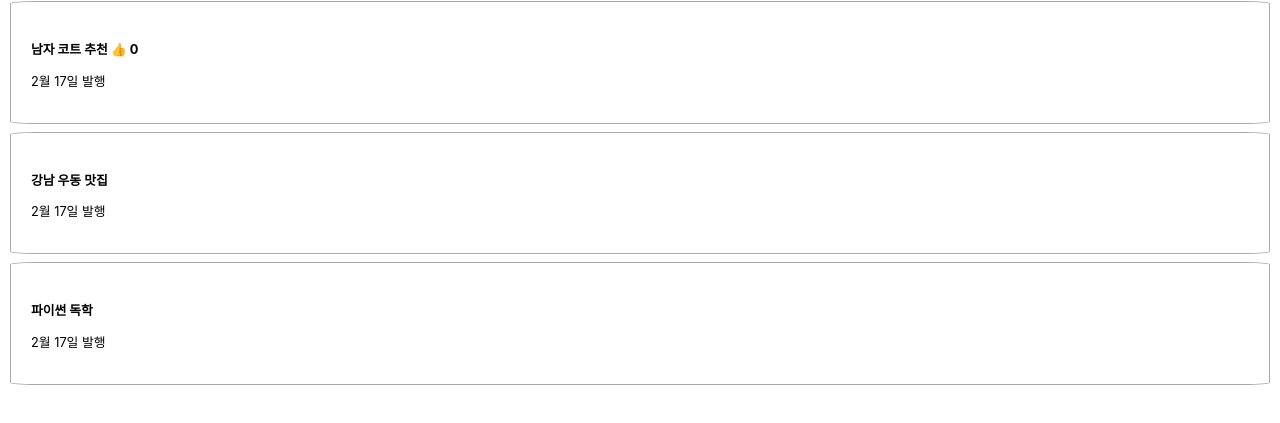
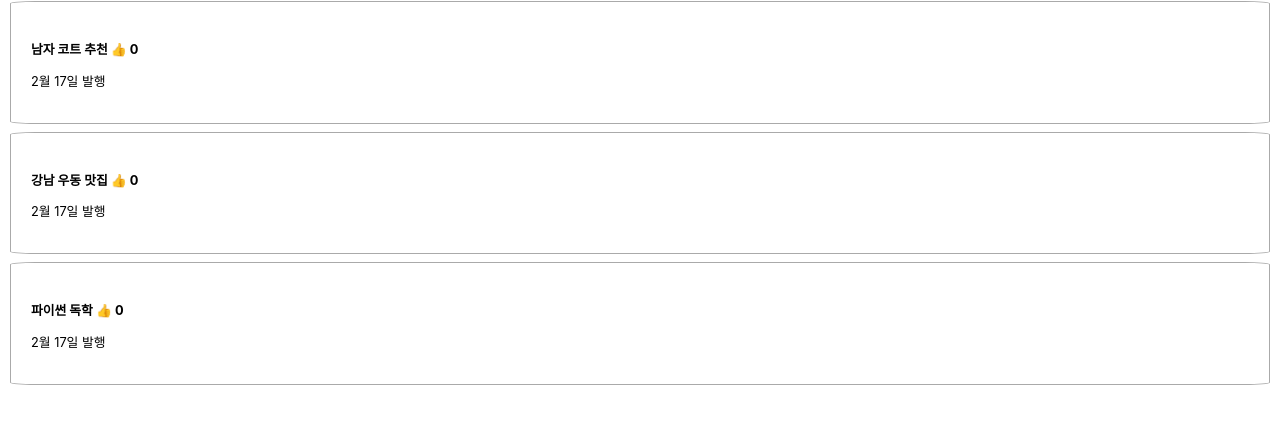
Before and after one commit to clara-shin/react-mini-blog, a React (Create React App) app: page / in a window 1280 px wide. Shown: the part 143-566 px from the top of the page. Built offline with nearby package versions, Linux system fonts and the light colour scheme.

Commit message:
re-create lists with map function & done for each likes button increasing by click

```diff
--- a/src/App.css
+++ b/src/App.css
@@ -33,6 +33,9 @@
 .list h4 {
     margin-bottom: 5px;
 }
+.btn_likes {
+    cursor: pointer;
+}
 @media (prefers-reduced-motion: no-preference) {
     .App-logo {
         animation: App-logo-spin infinite 20s linear;
--- a/src/App.js
+++ b/src/App.js
@@ -7,8 +7,17 @@ function App() {
     // useState(보관할 자료)
     // let [작명, 작명]
     let [title, setTitle] = useState(['남자 코트 추천', '강남 우동 맛집', '파이썬 독학'])
-    let [like, changeLike] = useState(0)
+    let [like, changeLike] = useState([0, 0, 0]) //좋아요버튼
     let [modal, setModal] = useState(false) //닫힌상태
+    /*
+    [1, 2, 3].map((a) => {
+            return '123123123'
+        })
+        // ["123123123", "123123123", "123123123"]
+        // array 자료 갯수만큼 함수안의 코드 실행
+        // 함수 파라미터는 array안에 있던 자료이다.
+        // return 에 뭐 적으면 array 로 담아줌
+    */
     return (
         <div className='App'>
             <div className='black-nav'>
@@ -31,64 +40,43 @@ function App() {
             <button
                 onClick={() => {
                     let copy = [...title]
-                    // copy.sort((a, b) => {
-                    //     if (a < b) return -1
-                    //     if (a > b) return 1
-                    //     if (a == b) return 0
-                    // })
-                    copy.sort() // 숫자,영문,한글 모두 오름차순(by defualt)/작은값부터 큰값으로 나열
+                    copy.sort() // 오름차순(by defualt), 작은값 >> 큰값으로 나열
                     setTitle(copy)
                 }}
             >
                 가나다 정렬
             </button>
-            <div className='list'>
-                <h4>
-                    {title[0]}
+            {title.map((list, i) => {
+                return (
+                    <div className='list' key={i}>
+                        <h4
+                        // onClick={() => {
+                        //     if (modal == false) {
+                        //         setModal(true)
+                        //     }
+                        //     if (modal == true) {
+                        //         setModal(false)
+                        //     }
+                        // }}
+                        >
+                            {title[i]}
                             <span
+                                className='btn_likes'
                                 onClick={() => {
-                            // onClick={} 안에는 꼭 변경함수로 state변경할 것 ✅
-                            // state 변경하는 법(등호로 변경금지)
-                            // state변경함수(새로운state)
-                            changeLike(like + 1)
+                                    let copy = [...like]
+                                    copy[i] = copy[i] + 1
+                                    changeLike(copy)
                                 }}
                             >
                                 {' '}
                                 👍{' '}
                             </span>
-                    <strong>{like}</strong>
+                            <strong>{like[i]}</strong>
                         </h4>
                         <p>2월 17일 발행</p>
                     </div>
-            <div className='list'>
-                <h4>{title[1]}</h4>
-                <p>2월 17일 발행</p>
-            </div>
-            <div className='list'>
-                <h4
-                    onClick={() => {
-                        if (modal == false) {
-                            setModal(true)
-                        }
-                        if (modal == true) {
-                            setModal(false)
-                        }
-                        // 아니면,
-                        // setModal(!modal)
-                        // 위는 값을 반대로 바꿔준다
-                    }}
-
-                    /*
-                        동적 UI 만드는 스텝 ✅
-                        1. html, css 디자인 완성
-                        2. UI 현재상태를 state로 저장
-                        3. state에 따라 UI가 어떻게 보일지 작성
-                    */
-                >
-                    {title[2]}
-                </h4>
-                <p>2월 17일 발행</p>
-            </div>
+                )
+            })}
             {
                 //html 중간에 조건문 쓰려면 , 삼항연산자(ternary operator)
                 modal == true ? <Modal /> : null
@@ -99,8 +87,6 @@ function App() {
 
 export default App
 
-// const Modal = () => {}
-
 function Modal() {
     return (
         <div className='modal'>
@@ -110,13 +96,3 @@ function Modal() {
         </div>
     )
 }
-/*
-(참고) Destructuring 문법
-let num = [1, 2]
-let [a, c] = [1, 2]
-num[0]   // 1
-num[1]   // 2
-*/
-
-//컴포넌트의 단점: state를 가져다 쓸 때 문제생김
-//A함수에 있던 변수는 B함수에서 맘대로 가져다 쓸 수 없음
```
Lines whose indentation alone changed are shown as unchanged.
